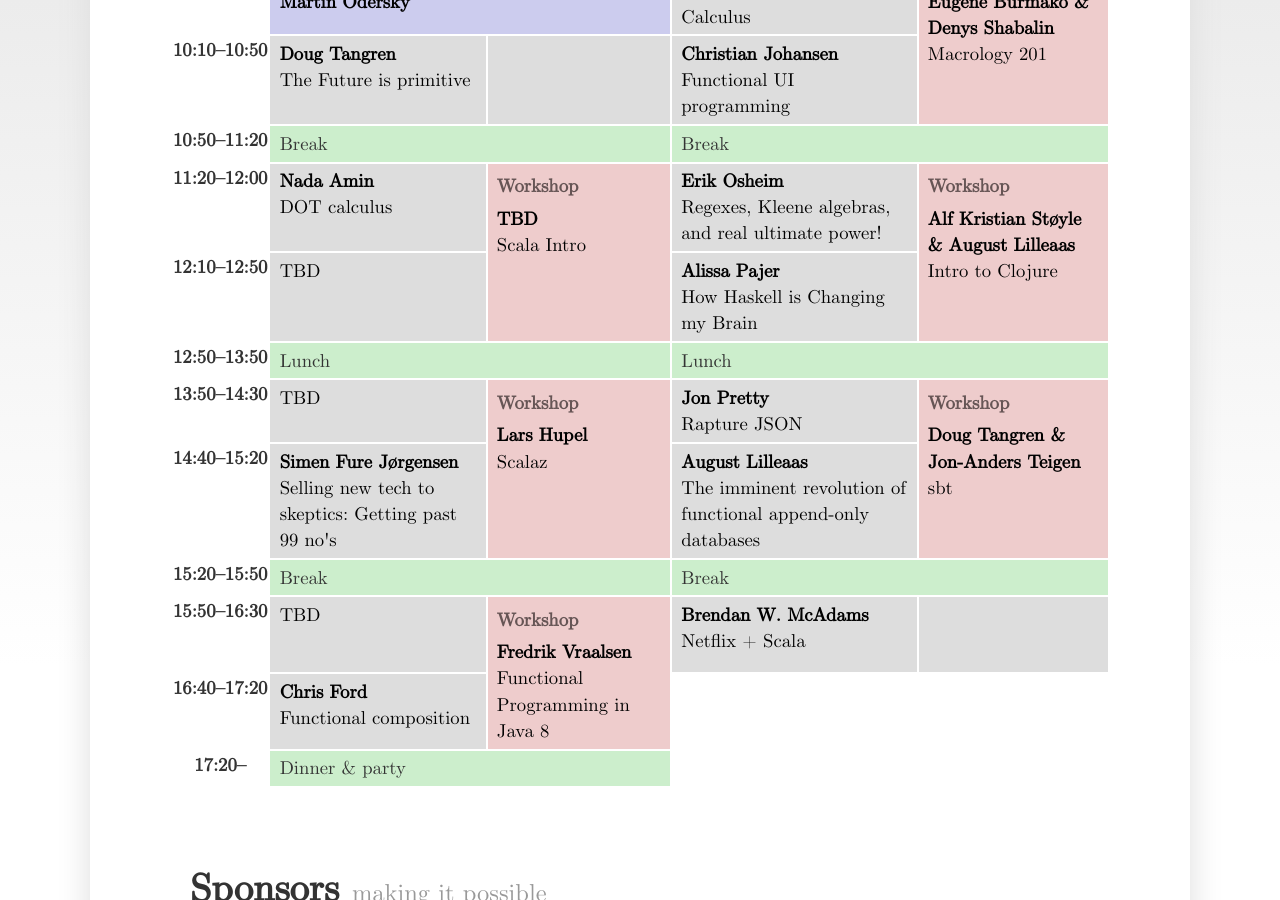
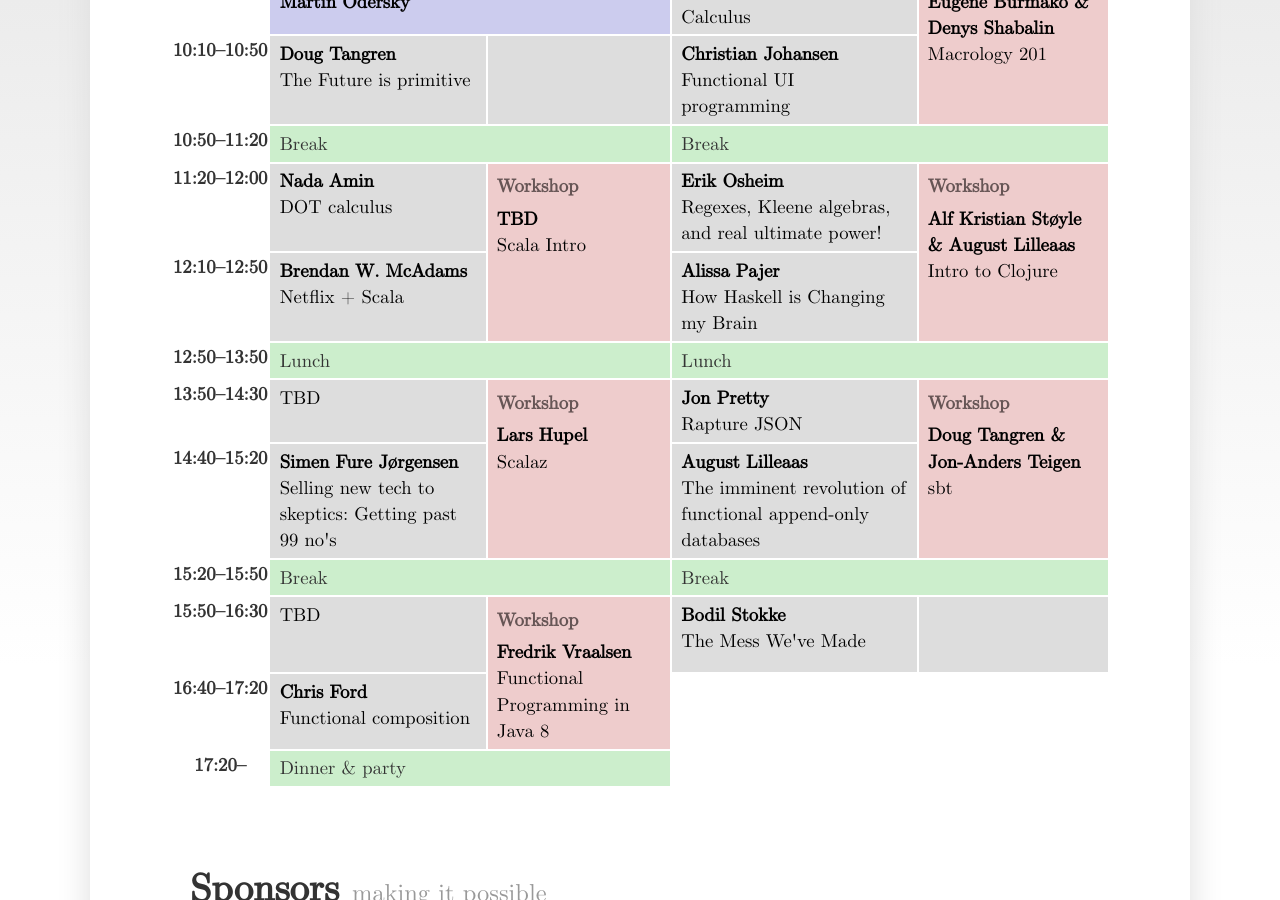
Before and after one commit to flatmaposlo/flatmaposlo.github.io, a Jekyll site: the page built from schedule.html, in a window 1280 px wide and 900 px high, scrolled down 526 px. Built offline with Jekyll 4.4.1, drawn with Linux system fonts in a browser that asks for light colours; some web fonts are replaced.

Commit message:
o Schedule

```diff
--- a/_includes/schedule.html
+++ b/_includes/schedule.html
@@ -91,9 +91,9 @@
         <tr>
           <th>12:10–12:50</th>
           <td>
-            <a href="">
-              <div class="speaker"></div>
-              <div class="talk">TBD</div>
+            <a href="/mcadams.html">
+              <div class="speaker">Brendan W. McAdams</div>
+              <div class="talk">Netflix + Scala</div>
             </a>
           </td>
           <td>
@@ -170,9 +170,9 @@
             </a>
           </td>
           <td>
-            <a href="/mcadams.html">
-              <div class="speaker">Brendan W. McAdams</div>
-              <div class="talk">Netflix + Scala</div>
+            <a href="/bodil.html">
+              <div class="speaker">Bodil Stokke</div>
+              <div class="talk">The Mess We've Made</div>
             </a>
           </td>
           <td>
```
